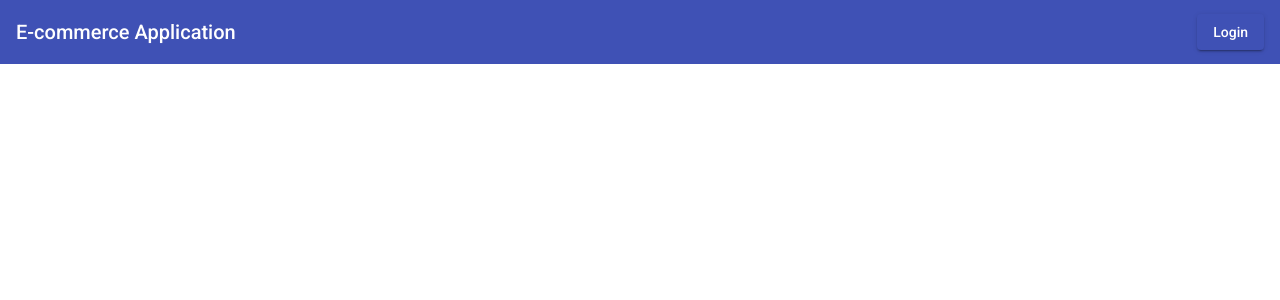
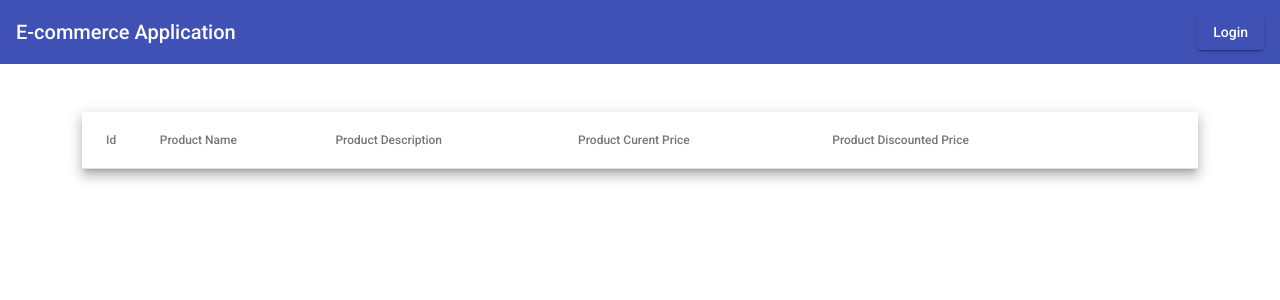
Before and after one commit to Abdelhak21-elgo/Authentification, an Angular app in the folder jwt_front/: page /ShowProductDetails in a window 1280 px wide. Before the commit this address led to /. Shown: the top 300 px of the page. Built offline with nearby package versions, Linux system fonts and the light colour scheme; no server answers.

Commit message:
add shwopeoductdetail api

```diff
--- a/jwt_front/src/app/_Services/product.service.ts
+++ b/jwt_front/src/app/_Services/product.service.ts
@@ -13,4 +13,8 @@
   public addProduct(product : FormData){
     return this.httpclient.post<Product>(environment.apipathback+"/addnewProduct", product);
   }
+
+  public getAllProducts(){
+    return this.httpclient.get<Product[]>(environment.apipathback+"/getAllproducts");
+  }
 }
--- a/jwt_front/src/app/app-routing.module.ts
+++ b/jwt_front/src/app/app-routing.module.ts
@@ -7,6 +7,7 @@
 import { UserComponent } from './user/user.component';
 import { AuthGuard } from './_Auth/auth.guard';
 import { AddProductComponent } from './add-product/add-product.component';
+import { ShowProductDetailsComponent } from './show-product-details/show-product-details.component';
 
 const routes: Routes = [
   { path: '', component: HomeComponent },
@@ -14,7 +15,8 @@
   { path: 'User', component: UserComponent , canActivate:[AuthGuard] , data:{roles:['User']} },
   { path: 'Login', component: LoginComponent },
   { path: 'Forbidden', component: ForbiddenComponent },
-  { path: 'AddProduct', component: AddProductComponent, canActivate:[AuthGuard] , data:{roles:['Admin']} }
+  { path: 'AddProduct', component: AddProductComponent, canActivate:[AuthGuard] , data:{roles:['Admin']} },
+  { path: 'ShowProductDetails', component: ShowProductDetailsComponent }
 ];
 
 @NgModule({
--- a/jwt_front/src/app/header/header.component.html
+++ b/jwt_front/src/app/header/header.component.html
@@ -15,4 +15,5 @@
 <mat-toolbar color="primary" *ngIf="IsLoggedIn()">
   <button mat-raised-button color="primary" routerLink="/">Home</button>
   <button *ngIf="isAdmin()" mat-raised-button color="primary" routerLink="/AddProduct" >Add Product</button>
+  <button *ngIf="isAdmin()" mat-raised-button color="primary" routerLink="/ShowProductDetails" >Show Product Details</button>
 </mat-toolbar>
--- /dev/null
+++ b/jwt_front/src/app/show-product-details/show-product-details.component.css
@@ -0,0 +1,3 @@
+table{
+    width: 100%;
+}
--- /dev/null
+++ b/jwt_front/src/app/show-product-details/show-product-details.component.html
@@ -0,0 +1,36 @@
+<div class="container mt-5">
+    <table mat-table [dataSource]="productDetails" class="mat-elevation-z8">
+        <!-- productId Column -->
+        <ng-container matColumnDef="productId">
+            <th mat-header-cell *matHeaderCellDef> Id </th>
+            <td mat-cell *matCellDef="let element"> {{element.productId}} </td>
+        </ng-container>
+
+        <!-- Product Name Column -->
+        <ng-container matColumnDef="productName">
+            <th mat-header-cell *matHeaderCellDef> Product Name </th>
+            <td mat-cell *matCellDef="let element"> {{element.productName}} </td>
+        </ng-container>
+
+        <!-- Product Description Column -->
+        <ng-container matColumnDef="productDescription">
+            <th mat-header-cell *matHeaderCellDef> Product Description </th>
+            <td mat-cell *matCellDef="let element"> {{element.productDescription}} </td>
+        </ng-container>
+
+        <!-- Product Curent Price Column -->
+        <ng-container matColumnDef="productCurentPrice">
+            <th mat-header-cell *matHeaderCellDef> Product Curent Price </th>
+            <td mat-cell *matCellDef="let element"> {{element.productCurentPrice}} </td>
+        </ng-container>
+
+        <!-- Product Discounted Price Column -->
+        <ng-container matColumnDef="productDiscountedPrice">
+            <th mat-header-cell *matHeaderCellDef> Product Discounted Price </th>
+            <td mat-cell *matCellDef="let element"> {{element.productDiscountedPrice}} </td>
+        </ng-container>
+
+        <tr mat-header-row *matHeaderRowDef="displayedColumns"></tr>
+        <tr mat-row *matRowDef="let row; columns: displayedColumns;"></tr>
+    </table>
+</div>
--- /dev/null
+++ b/jwt_front/src/app/show-product-details/show-product-details.component.ts
@@ -0,0 +1,32 @@
+import { Component, OnInit } from '@angular/core';
+import { ProductService } from '../_Services/product.service';
+import { HttpErrorResponse } from '@angular/common/http';
+import { Product } from '../_Model/Product.model';
+
+@Component({
+  selector: 'app-show-product-details',
+  templateUrl: './show-product-details.component.html',
+  styleUrls: ['./show-product-details.component.css']
+})
+export class ShowProductDetailsComponent implements OnInit {
+  productDetails : Product[] =[];
+
+  displayedColumns: string[] = ['productId','productName', 'productDescription', 'productCurentPrice', 'productDiscountedPrice'];
+  constructor( private productService : ProductService ) { }
+
+  ngOnInit(): void {
+    this.getAllProducts();
+  }
+
+  public getAllProducts(){
+    this.productService.getAllProducts().subscribe(
+      (response: Product[]) => {
+        // console.log(response);
+        this.productDetails = response;
+      },
+      (error: HttpErrorResponse) => {
+        console.log(error);
+      }
+    );
+  }
+}
```
Also changed, not shown: jwt_front/src/app/app.module.ts (+6 -2 lines), 1 other file (tests, documents, lock files or other folders).
